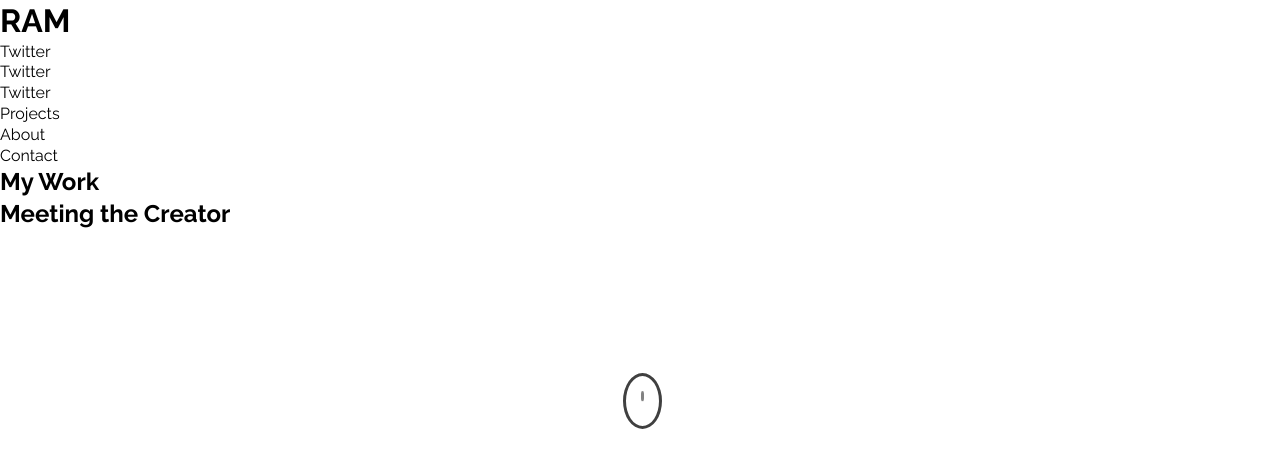
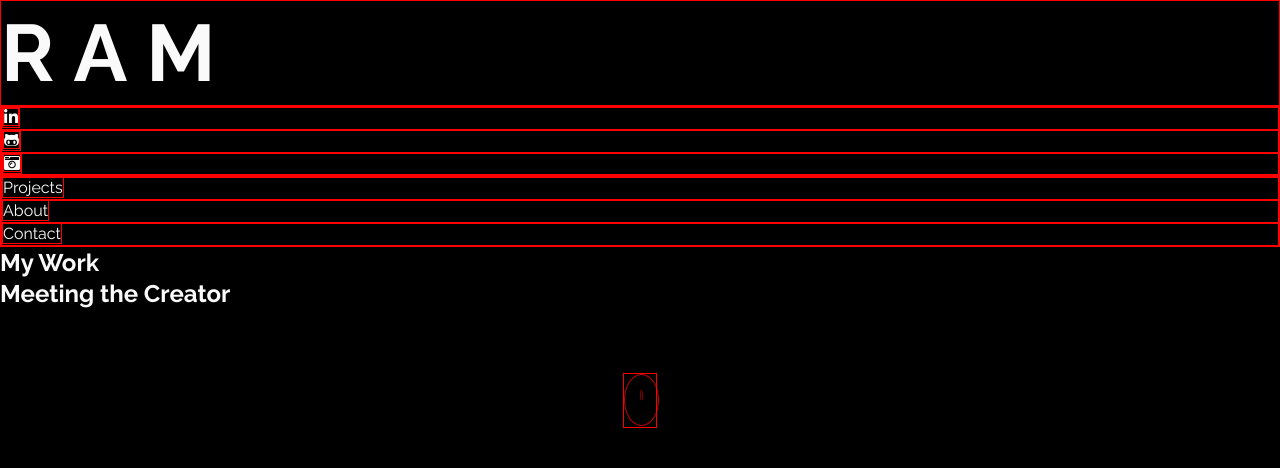
Before and after one commit to ruemisa/ram-portfolio, a React app: page / in a window 1280 px wide. Shown: the top 468 px of the page. Built offline with nearby package versions, Linux system fonts and the light colour scheme.

Commit message:
Built some components for Landing section

```diff
--- a/src/App.css
+++ b/src/App.css
@@ -8,6 +8,8 @@ body {
   height: 100%;
   width: 100%;
   font-family: 'Raleway', sans-serif;
+  background-color: #000;
+  color: #fafafa;
   line-height: 1.3;
 }
 
--- a/src/components/Landing/Landing.js
+++ b/src/components/Landing/Landing.js
@@ -8,9 +8,12 @@ import MouseIcon from '../UI/MouseIcon/MouseIcon';
 import SocialNav from '../Navigation/SocialNav/SocialNav';
 import SideBar from '../Navigation/SideBar/SideBar';
 
+// Styling
+import styles from './Landing.module.css';
+
 const landing = ( props ) => {
     return (
-        <div>
+        <div className={ styles.Landing }>
             <Logo />
             <SocialNav />
             <SideBar />
--- /dev/null
+++ b/src/components/Landing/Landing.module.css
@@ -0,0 +1,6 @@
+.Landing {
+}
+
+.Landing * {
+  border: 1px solid red;
+}
--- a/src/components/Navigation/NavList/NavList.js
+++ b/src/components/Navigation/NavList/NavList.js
@@ -11,17 +11,17 @@ const navList = ( props ) => {
     if (navType === "sideBar") {
         list = (
             <React.Fragment>
-                <NavListItem>Projects</NavListItem>
-                <NavListItem>About</NavListItem>
-                <NavListItem>Contact</NavListItem>
+                <NavListItem link="#projects">Projects</NavListItem>
+                <NavListItem link="#about">About</NavListItem>
+                <NavListItem link="#contact">Contact</NavListItem>
             </React.Fragment>
         );
     } else if (navType === "socNav") {
         list = (
             <React.Fragment>
-                <NavListItem>Twitter</NavListItem>
-                <NavListItem>Twitter</NavListItem>
-                <NavListItem>Twitter</NavListItem>
+                <NavListItem link="https://www.linkedin.com/in/ruemisa/" target="_blank"><i class="fab fa-linkedin-in"></i></NavListItem>
+                <NavListItem link="https://github.com/ruemisa" target="_blank"><i class="fab fa-github-alt"></i></NavListItem>
+                <NavListItem link="https://www.instagram.com/ruewoulddo/" target="_blank"><i class="fas fa-camera-retro"></i></NavListItem>
             </React.Fragment>
         );
     }
--- a/src/components/Navigation/NavList/NavListItem/NavListItem.js
+++ b/src/components/Navigation/NavList/NavListItem/NavListItem.js
@@ -2,10 +2,8 @@ import React from 'react';
 
 const navListItem = ( props ) => {
     return (
-        <li
-            href={ props.link }
-            target="_blank">
-            { props.children }
+        <li>
+            <a href={ props.link } target={ props.target }>{ props.children }</a>
         </li>
     );
 }
--- a/src/components/UI/Logo/Logo.js
+++ b/src/components/UI/Logo/Logo.js
@@ -1,8 +1,10 @@
 import React from 'react';
+
+import styles from './Logo.module.css';
 
 const logo = (props) => {
     return (
-        <h1>RAM</h1>
+        <h1 className={ styles.Logo }>RAM</h1>
     );
 }
 
--- /dev/null
+++ b/src/components/UI/Logo/Logo.module.css
@@ -0,0 +1,4 @@
+.Logo {
+  letter-spacing: 1.2rem;
+  font-size: 5rem;
+}
```
